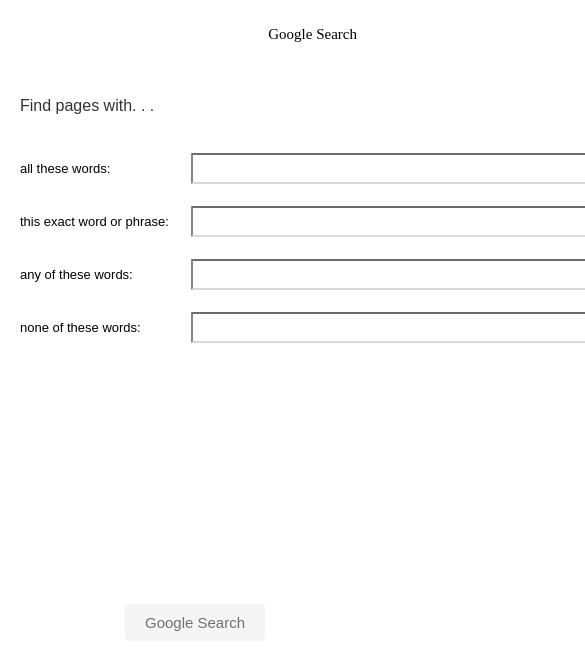
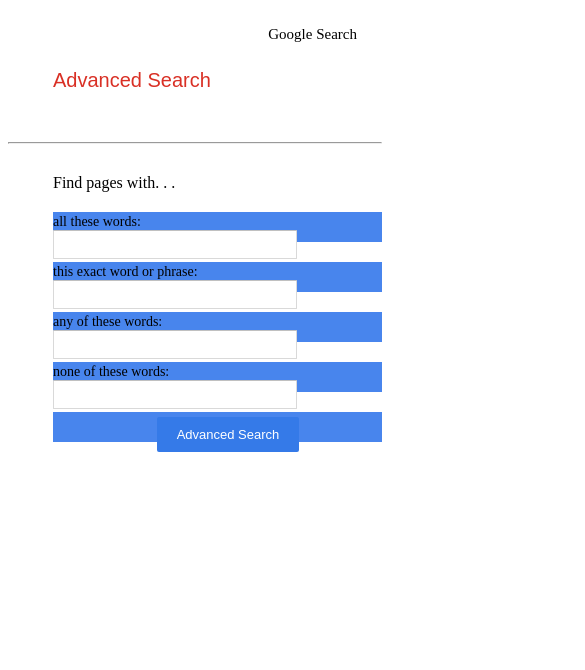
Before and after one commit to tyzen07/Project-0, a plain HTML site: page advancedsearch.html in a window 390 px wide. Shown: the top 670 px of the page, 585 px wide, since content can reach past the window. Drawn offline with Linux system fonts and the light colour scheme.

Commit message:
Allign div and make responsive

```diff
--- a/advancedsearch.html
+++ b/advancedsearch.html
@@ -10,34 +10,38 @@
                 <li><a class="links" href="index.html">Google Search</a></li>
             </ul>
         </header>
-        <div id="Tablemaincontainer">
-            <div id="Tableformcontainer">
+        <div id="AdvMaincontainer">
+            <div id="AScontainer">
+                <label id="ASlbl">Advanced Search</label>
+            </div>
+            <hr>
+            <div id="Advformcontainer">
                 <form action="http://www.google.com/images" method="get" role="search">
-                    <div id="TableContainer">
+                    <div id="textbarContainer">
+                        <div>
+                            <label id="toplbl">Find pages with. . .</label>
+                        </div>
+                        <div class="inputcontainer">
+                            <div class="lblContainer"><label class="desc">all these words:</label></div>
+                            <div class="inputTxtContainer"><input class="txtbar" type="text" name="q"></div>
+                        </div>
+                        <div class="inputcontainer">
+                            <div class="lblContainer"><label class="desc">this exact word or phrase:</label></div>
+                            <div class="inputTxtContainer"><input class="txtbar" type="text" name="q"></div>
+                        </div>
+                        <div class="inputcontainer">
+                            <div class="lblContainer"><label class="desc">any of these words:</label></div>
+                            <div class="inputTxtContainer"><input class="txtbar" type="text" name="q"></div>
+                        </div>
+                        <div class="inputcontainer">
+                            <div class="lblContainer"><label class="desc">none of these words:</label></div>
+                            <div class="inputTxtContainer"><input class="txtbar" type="text" name="q"></div>
+                        </div>
+                        <div id="AdvbtnContainer" class="inputcontainer">
+                            <div id="innerbtnContainer"><input id="Advbuttons" class="buttons" type="submit" value="Advanced Search"></div>
+                        </div>
+                    </div>
 
-                        <table>
-                            <tr><td><p>Find pages with. . .</p></td></tr>
-                            <tr>
-                                <td class="desc">all these words:</td>
-                                <td class="inputbar"><input class="txtbar" type="text" name="q"></td>
-                            </tr>
-                            <tr>
-                                <td class="desc">this exact word or phrase:</td>
-                                <td class="inputbar"><input class="txtbar" type="text" name="q"></td>
-                            </tr>
-                            <tr>
-                                <td class="desc">any of these words:</td>
-                                <td class="inputbar"><input class="txtbar" type="text" name="q"></td>
-                            </tr>
-                            <tr>
-                                <td class="desc">none of these words:</td>
-                                <td class="inputbar"><input class="txtbar" type="text" name="q"></td>
-                            </tr>
-                        </table>
-                    </div>
-                    <div id="btnContainer" class="container">
-                        <input class="buttons" type="submit" value="Google Search">
-                    </div>
                 </form>
             </div>
         </div>
--- a/style.css
+++ b/style.css
@@ -76,7 +76,6 @@
 		width: 95%;
 		margin: 0 auto;
 	}
-
 }
 
 #textbar{
@@ -131,25 +130,25 @@
 
 /*---------------------------- ADVANCED SEARCH ----------------------------*/
 
-#TableContainer{
-    width: 800px;
-    /* background-color: red; */
-    height: 500px;
-    font-family: Arial, sans-serif;
+#AScontainer{
+    margin-bottom: 50px;
+    border:none;
+    padding-left: 45px;
 }
 
-p{
-    font-size: 16px;
+#ASlbl{
+    font-size: 20px;
     font-family: Arial, sans-serif;
-    color: #333;
+    color:#d93025;
 }
 
 .desc{
-    font-size: 13px;
+    font-size: 14px;
+    position: relative;
 }
 
 .txtbar{
-    width: 500px;
+    width: 98%;
     border-radius: 1px;
     border: 1px solid #d9d9d9;
     border-top: 1px solid #c0c0c0;
@@ -158,13 +157,13 @@
     padding: 1px 8px;
     display: inline-block;
 
-    background-color: field;
+    /* background-color: field;
     margin: 0em;
     padding: 1px 2px;
     border-width: 2px;
     border-style: inset;
     border-color: -internal-light-dark(rgb(118, 118, 118), rgb(133, 133, 133));
-    border-image: initial;
+    border-image: initial; */
 }
 
 .txtbar:focus-within{
@@ -174,10 +173,86 @@
     border: 0 solid;
 }
 
-.inputbar{
-    width: 500px;
+#textbarContainer{
+    margin-top: 30px;
+    margin-left: 45px;
+    justify-content: left;
 }
 
-td{
-    padding: 10px;
+.inputcontainer{
+    display: flex;
+    flex-wrap: wrap;
+    /* display:grid;
+    grid-template-columns: 150px 500px;
+    grid-column-gap: 10px; */
+    margin-top: 20px;
+    height: 30px;
+    background-color: #4885ed;
+    width: 100%;
 }
+
+.lblContainer{
+    width: 150px;
+}
+
+.inputTxtContainer{
+    width: 70%;
+    /* background-color: red; */
+}
+
+/*---------------------------- ADVANCED SEARCH BUTTON----------------------------*/
+
+#AdvbtnContainer{
+    /* margin-top: 30px;
+    display: flex;
+    justify-content: right;
+    width:73.3%; */
+    /* margin-left: 60%; */
+}
+
+#innerbtnContainer{
+    margin-left: 70%;
+}
+
+#Advbuttons{
+    background-color: #357ae8;
+    border:none;
+    color:white;
+    font-size:13px;
+    padding: 10px 20px;
+    margin:5px;
+    border-radius:2px;
+    outline:none;
+}
+
+#Advbuttons:hover{
+    border: 1px solid rgb(102, 102, 102);
+    padding: 9px 19px;
+    box-shadow: none;
+    background-image: linear-gradient(#357ae8, #0b142418);
+}
+
+#Advbuttons:focus{
+    border:1px solid #4885ed;
+    padding: 9px 19px;
+    background-color: #4d90fe;
+    background-image: -webkit-linear-gradient(top,#4d90fe,#4787ed);
+    background-image: linear-gradient(top,#4d90fe,#4787ed);
+    border: 1pxsolid #3079ed;
+    color: #fff;
+}
+
+@media only screen and (min-width : 150px) and (max-width : 780px){
+    /* #AdvbtnContainer{
+        margin-left: auto;
+        justify-content: right;
+    } */
+
+    #innerbtnContainer{
+        margin-left: 30%;
+    }
+
+    #inputcontainer{
+        width: 98%;
+    }
+}
```
